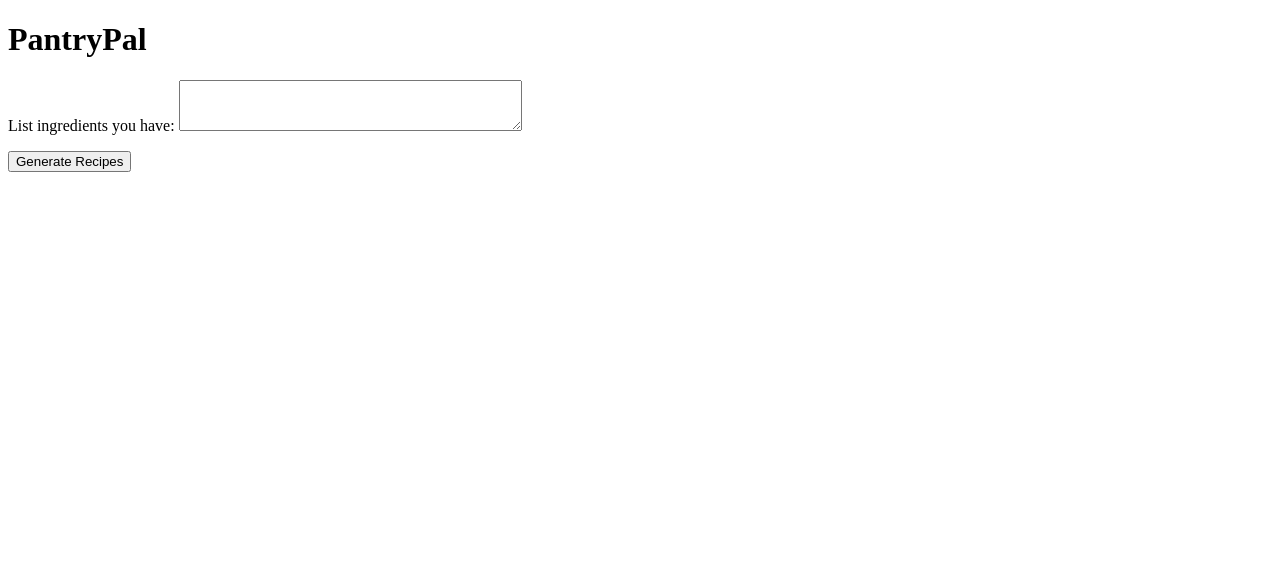
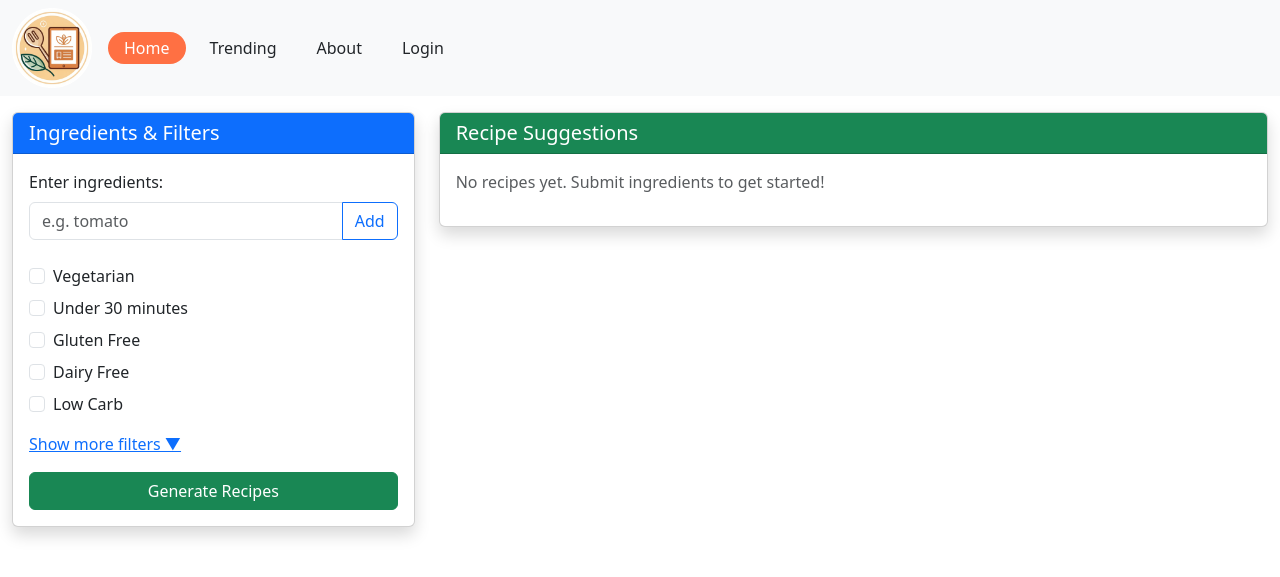
Before and after one commit to jlzlt/PantryPal, a Django app: page / in a window 1280 px wide. Shown: the top 577 px of the page. Run offline with Django 5.2, Linux system fonts and the light colour scheme.

Commit message:
Make layout.html and started on index.html.

```diff
--- a/recipes/forms.py
+++ b/recipes/forms.py
@@ -2,4 +2,4 @@ from django import forms
 
 
 class IngredientForm(forms.Form):
-    ingredients = forms.CharField(widget=forms.Textarea(attrs={"rows": 3}), label="List ingredients you have")
+    ingredients = forms.CharField(widget=forms.HiddenInput(), required=False)
--- /dev/null
+++ b/recipes/static/recipes/index.js
@@ -0,0 +1,49 @@
+document.addEventListener("DOMContentLoaded", function () {
+  const ingredientList = document.getElementById("ingredient-list");
+  const hiddenInput = document.getElementById("ingredients-hidden");
+
+  function updateHiddenInput() {
+    const inputs = ingredientList.querySelectorAll(".ingredient-input");
+    const values = Array.from(inputs)
+      .map((input) => input.value.trim())
+      .filter((val) => val !== "");
+    hiddenInput.value = values.join(", ");
+  }
+
+  // Add new ingredient input
+  ingredientList.addEventListener("click", function (e) {
+    if (e.target.classList.contains("add-ingredient")) {
+      e.preventDefault();
+      const newField = document.createElement("div");
+      newField.className = "input-group mb-2";
+      newField.innerHTML = `
+          <input type="text" class="form-control ingredient-input" placeholder="e.g. onion" />
+          <button type="button" class="btn btn-outline-primary add-ingredient">Add</button>
+        `;
+      ingredientList.appendChild(newField);
+      updateHiddenInput();
+    }
+  });
+
+  // Update hidden input on submit
+  document
+    .getElementById("ingredient-filter-form")
+    .addEventListener("submit", function (e) {
+      updateHiddenInput();
+    });
+
+  // Toggle "show more" filters
+  const toggleLink = document.getElementById("toggle-filters");
+  const moreFilters = document.getElementById("more-filters");
+
+  toggleLink.addEventListener("click", function (e) {
+    e.preventDefault();
+    if (moreFilters.style.display === "none") {
+      moreFilters.style.display = "block";
+      toggleLink.textContent = "Show fewer filters ▲";
+    } else {
+      moreFilters.style.display = "none";
+      toggleLink.textContent = "Show more filters ▼";
+    }
+  });
+});
--- /dev/null
+++ b/recipes/static/recipes/styles.css
@@ -0,0 +1,7 @@
+.logo-img {
+  height: 5rem;
+}
+
+.navbar .nav-link.active {
+  background-color: #ff7043 !important;
+}
--- a/recipes/templates/recipes/index.html
+++ b/recipes/templates/recipes/index.html
@@ -1,20 +1,164 @@
-<!DOCTYPE html>
-<html lang="en">
-  <head>
-    <meta charset="UTF-8" />
-    <meta name="viewport" content="width=device-width, initial-scale=1.0" />
-    <title>PantryPal</title>
-  </head>
-  <body>
-    <h1>PantryPal</h1>
-    <form method="post">
-      {% csrf_token %} {{ form.as_p }}
-      <button type="submit">Generate Recipes</button>
-    </form>
+{% extends "recipes/layout.html" %} {% load static %} {% block body %}
 
-    {% if suggestions %}
-    <h2>Recipe Suggestions:</h2>
-    <pre>{{ suggestions }}</pre>
-    {% endif %}
-  </body>
-</html>
+<div class="container-fluid mt-3">
+  <div class="row">
+    <!-- Sidebar (filters) -->
+    <div class="col-lg-4 mb-4">
+      <div class="card shadow">
+        <div class="card-header bg-primary text-white">
+          <h5 class="mb-0">Ingredients & Filters</h5>
+        </div>
+        <div class="card-body">
+          <form method="POST" id="ingredient-filter-form">
+            {% csrf_token %}
+
+            <!-- Dynamic ingredient inputs -->
+            <div id="ingredient-list" class="mb-4">
+              <label class="form-label">Enter ingredients:</label>
+              <div class="input-group mb-2">
+                <input
+                  type="text"
+                  class="form-control ingredient-input"
+                  placeholder="e.g. tomato"
+                />
+                <button
+                  type="button"
+                  class="btn btn-outline-primary add-ingredient"
+                >
+                  Add
+                </button>
+              </div>
+            </div>
+
+            <!-- Hidden input to collect all ingredients -->
+            <input type="hidden" name="ingredients" id="ingredients-hidden" />
+
+            <!-- Filters -->
+            <div id="filters-list">
+              <!-- First 5 filters visible -->
+              <div class="form-check mb-2">
+                <input
+                  class="form-check-input"
+                  type="checkbox"
+                  name="vegetarian"
+                  id="vegetarian"
+                />
+                <label class="form-check-label" for="vegetarian"
+                  >Vegetarian</label
+                >
+              </div>
+              <div class="form-check mb-2">
+                <input
+                  class="form-check-input"
+                  type="checkbox"
+                  name="quick"
+                  id="quick"
+                />
+                <label class="form-check-label" for="quick"
+                  >Under 30 minutes</label
+                >
+              </div>
+              <div class="form-check mb-2">
+                <input
+                  class="form-check-input"
+                  type="checkbox"
+                  name="gluten_free"
+                  id="gluten_free"
+                />
+                <label class="form-check-label" for="gluten_free"
+                  >Gluten Free</label
+                >
+              </div>
+              <div class="form-check mb-2">
+                <input
+                  class="form-check-input"
+                  type="checkbox"
+                  name="dairy_free"
+                  id="dairy_free"
+                />
+                <label class="form-check-label" for="dairy_free"
+                  >Dairy Free</label
+                >
+              </div>
+              <div class="form-check mb-3">
+                <input
+                  class="form-check-input"
+                  type="checkbox"
+                  name="low_carb"
+                  id="low_carb"
+                />
+                <label class="form-check-label" for="low_carb">Low Carb</label>
+              </div>
+
+              <!-- Hidden remaining filters -->
+              <div id="more-filters" style="display: none">
+                <div class="form-check mb-2">
+                  <input
+                    class="form-check-input"
+                    type="checkbox"
+                    name="vegan"
+                    id="vegan"
+                  />
+                  <label class="form-check-label" for="vegan">Vegan</label>
+                </div>
+                <div class="form-check mb-2">
+                  <input
+                    class="form-check-input"
+                    type="checkbox"
+                    name="keto"
+                    id="keto"
+                  />
+                  <label class="form-check-label" for="keto">Keto</label>
+                </div>
+                <div class="form-check mb-2">
+                  <input
+                    class="form-check-input"
+                    type="checkbox"
+                    name="paleo"
+                    id="paleo"
+                  />
+                  <label class="form-check-label" for="paleo">Paleo</label>
+                </div>
+                <!-- Add more filters here -->
+              </div>
+            </div>
+
+            <!-- Show more / Show less toggle -->
+            <a href="#" id="toggle-filters" class="d-block mb-3"
+              >Show more filters ▼</a
+            >
+
+            <button type="submit" class="btn btn-success w-100">
+              Generate Recipes
+            </button>
+          </form>
+        </div>
+      </div>
+    </div>
+
+    <!-- Recipe results area -->
+    <div class="col-lg-8">
+      <div class="card shadow">
+        <div class="card-header bg-success text-white">
+          <h5 class="mb-0">Recipe Suggestions</h5>
+        </div>
+        <div class="card-body">
+          {% if recipes %} {% for recipe in recipes %}
+          <div class="mb-4 border-bottom pb-3">
+            <h5>{{ recipe.title }}</h5>
+            <p>{{ recipe.description }}</p>
+          </div>
+          {% endfor %} {% else %}
+          <p class="text-muted">
+            No recipes yet. Submit ingredients to get started!
+          </p>
+          {% endif %}
+        </div>
+      </div>
+    </div>
+  </div>
+</div>
+
+{% endblock %} {% block script %}
+<script src="{% static 'recipes/index.js' %}"></script>
+{% endblock %}
--- /dev/null
+++ b/recipes/templates/recipes/layout.html
@@ -0,0 +1,104 @@
+{% load static %}
+
+<!DOCTYPE html>
+<html lang="en">
+  <head>
+    <meta charset="UTF-8" />
+    <meta name="viewport" content="width=device-width, initial-scale=1.0" />
+    <meta name="csrf-token" content="{{ csrf_token }}" />
+    <title>{% block title %}PantryPal{% endblock %}</title>
+    <link
+      rel="stylesheet"
+      href="https://cdn.jsdelivr.net/npm/bootstrap@5.3.6/dist/css/bootstrap.min.css"
+      integrity="sha384-4Q6Gf2aSP4eDXB8Miphtr37CMZZQ5oXLH2yaXMJ2w8e2ZtHTl7GptT4jmndRuHDT"
+      crossorigin="anonymous"
+    />
+    <link href="{% static 'recipes/styles.css' %}" rel="stylesheet" />
+    <link rel="icon" href="{% static 'favicon.ico' %}" type="image/x-icon" />
+  </head>
+  <body>
+    <nav class="navbar navbar-expand-lg navbar-light bg-light">
+      <div class="container-fluid">
+        <a href="/">
+          <img
+            src="{% static 'recipes/logo.png' %}"
+            alt="Logo"
+            class="logo-img me-3"
+          />
+        </a>
+        <button
+          class="navbar-toggler"
+          type="button"
+          data-bs-toggle="collapse"
+          data-bs-target="#navbarNav"
+          aria-controls="navbarNav"
+          aria-expanded="false"
+          aria-label="Toggle navigation"
+        >
+          <span class="navbar-toggler-icon"></span>
+        </button>
+        <div class="collapse navbar-collapse" id="navbarNav">
+          <ul class="navbar-nav mb-2 mb-lg-0">
+            <li class="nav-item">
+              <a
+                class="nav-link {% if request.path == '/' %}active{% endif %} rounded-pill px-3 py-1 bg-primary text-white me-2"
+                href="/"
+                >Home</a
+              >
+            </li>
+            <li>
+              <a
+                class="nav-link rounded-pill px-3 py-1 text-dark me-2"
+                href="/trending"
+                >Trending</a
+              >
+            </li>
+            {% if user.is_authenticated %}
+            <li class="nav-item">
+              <a
+                class="nav-link rounded-pill px-3 py-1 text-dark me-2"
+                href="/saved"
+                >Saved</a
+              >
+            </li>
+            {% endif %}
+            <li class="nav-item">
+              <a
+                class="nav-link rounded-pill px-3 py-1 text-dark me-2"
+                href="/about"
+                >About</a
+              >
+            </li>
+            <!-- Optional: Login/Logout -->
+            {% if user.is_authenticated %}
+            <li class="nav-item">
+              <a
+                class="nav-link rounded-pill px-3 py-1 text-dark me-2"
+                href="/logout"
+                >Logout</a
+              >
+            </li>
+            {% else %}
+            <li class="nav-item">
+              <a
+                class="nav-link rounded-pill px-3 py-1 text-dark me-2"
+                href="/login"
+                >Login</a
+              >
+            </li>
+            {% endif %}
+          </ul>
+        </div>
+      </div>
+    </nav>
+
+    <div class="body">{% block body %} {% endblock %}</div>
+
+    <script
+      src="https://cdn.jsdelivr.net/npm/bootstrap@5.3.6/dist/js/bootstrap.bundle.min.js"
+      integrity="sha384-j1CDi7MgGQ12Z7Qab0qlWQ/Qqz24Gc6BM0thvEMVjHnfYGF0rmFCozFSxQBxwHKO"
+      crossorigin="anonymous"
+    ></script>
+    {% block script %} {% endblock %}
+  </body>
+</html>
```
Also changed, not shown: recipes/static/favicon.ico (added), recipes/static/recipes/logo.png (added).
